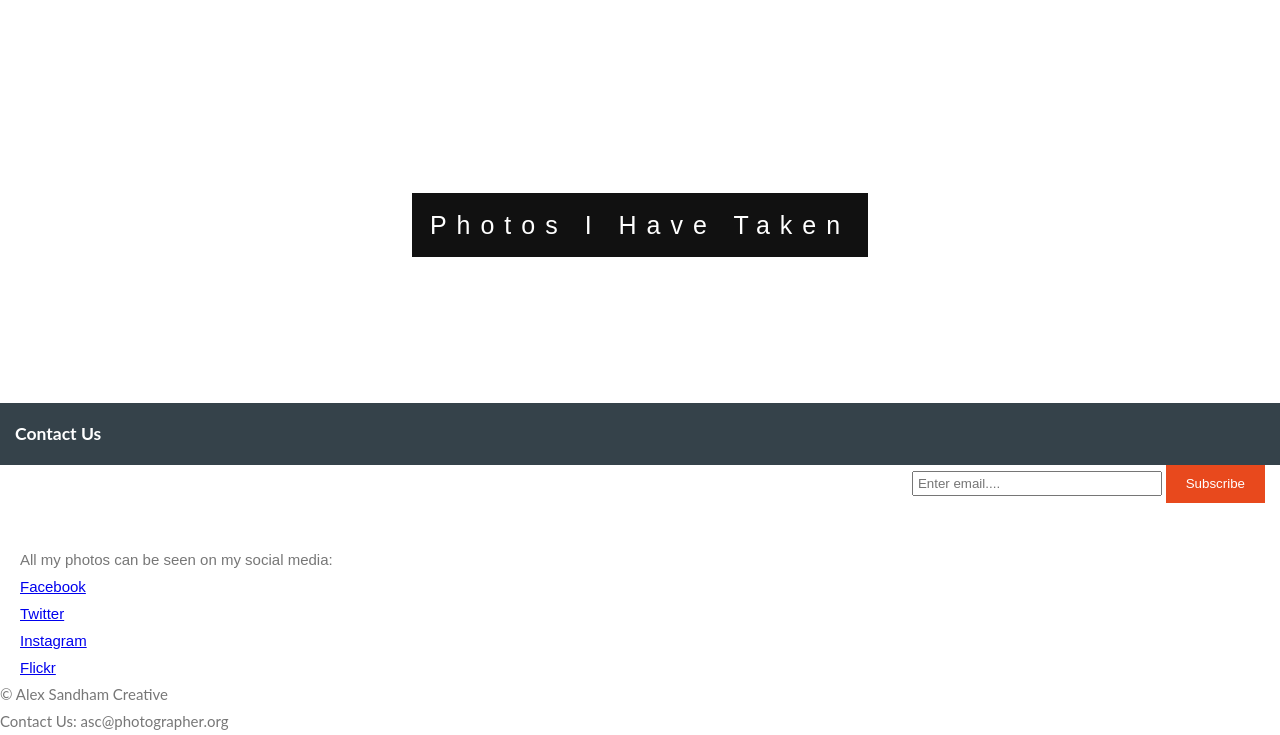
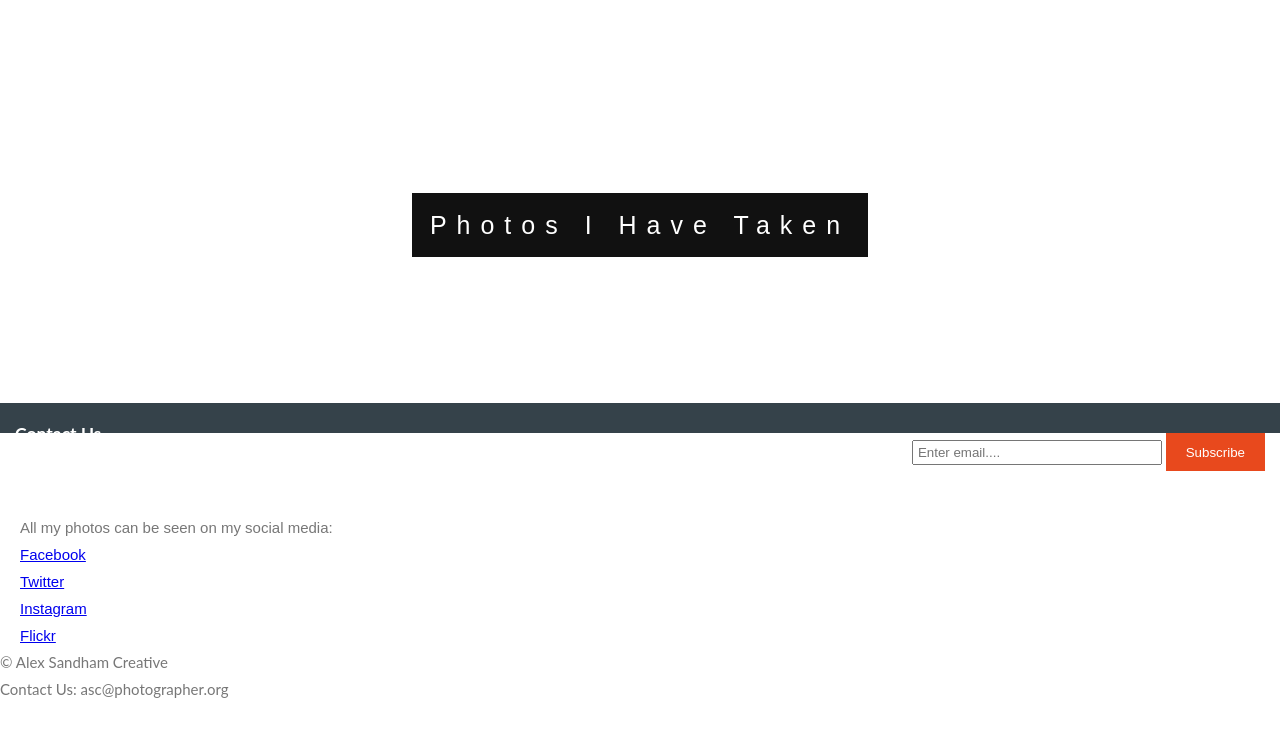
Before and after one commit to AS-C/as-c.github.io, a plain HTML site: page index.html in a window 1280 px wide. Shown: the part 841-1576 px from the top of the page. After the commit the page ends 1544 px from the top, so only its background shows below. Drawn offline with Linux system fonts and the light colour scheme.

Commit message:
Update style.css

```diff
--- a/style.css
+++ b/style.css
@@ -173,7 +173,7 @@ a:hover {
 
 }
 
-#newsletter h1 {
+#newsletter h3 {
 
 	float: left;
 
```
